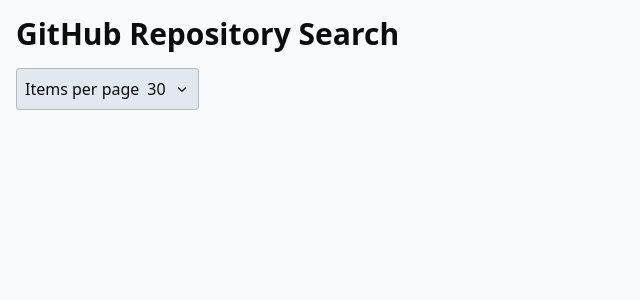
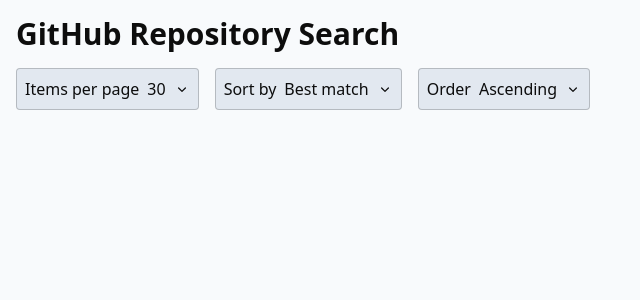
Before and after one commit to twiertzema/practice-repo-search, a React (Vite) app: page / in a window 1280 px wide. Shown: the top 300 px of the page, without its empty margins (0-640 px from the left). Built offline with nearby package versions, Linux system fonts and the light colour scheme.

Commit message:
Added the rest of the filters

```diff
--- a/src/App.tsx
+++ b/src/App.tsx
@@ -1,23 +1,36 @@
 import { useState } from "react";
 import DropdownFilter from "./components/DropdownFilter";
+import { ORDER_OPTIONS, PER_PAGE_OPTIONS, SORT_BY_OPTIONS } from "./constants";
 
 function App() {
-	const [count, setCount] = useState(30);
+  const [perPage, setPerPage] = useState({ label: "30", value: "30" });
+  const [sort, setSort] = useState({
+    label: "Best match",
+    value: "best-match",
+  });
+  const [order, setOrder] = useState({ label: "Ascending", value: "asc" });
 
   return (
     <main className="h-screen w-screen bg-slate-50 p-4 dark:bg-slate-900">
       <h1 className="mb-4 font-bold text-3xl">GitHub Repository Search</h1>
 
-			<div className="flex-row gap-2">
+      <div className="flex gap-4">
         <DropdownFilter
-					defaultValue={count}
+          defaultValue={perPage}
           label="Items per page"
-					options={[
-						{ label: "5", value: 5 },
-						{ label: "10", value: 10 },
-						{ label: "30", value: 30 },
-						{ label: "100", value: 100 },
-					]}
+          options={PER_PAGE_OPTIONS}
+        />
+
+        <DropdownFilter
+          defaultValue={sort}
+          label="Sort by"
+          options={SORT_BY_OPTIONS}
+        />
+
+        <DropdownFilter
+          defaultValue={order}
+          label="Order"
+          options={ORDER_OPTIONS}
         />
       </div>
     </main>
--- a/src/components/DropdownFilter/component.tsx
+++ b/src/components/DropdownFilter/component.tsx
@@ -2,11 +2,11 @@
 import { ChevronDownIcon } from "@heroicons/react/20/solid";
 import clsx from "clsx";
 import { type HTMLAttributes, useState } from "react";
+import type { DropdownOption } from "./types";
 
-type DropdownOption = { label: string; value: string | number };
-
-interface DropdownFilterProps extends HTMLAttributes<HTMLDivElement> {
-  defaultValue?: string | number;
+interface DropdownFilterProps
+  extends Omit<HTMLAttributes<HTMLDivElement>, "defaultValue"> {
+  defaultValue?: DropdownOption;
   label: string;
   options: DropdownOption[];
 }
@@ -17,7 +17,7 @@
   options,
   ...props
 }: DropdownFilterProps) {
-  const [value, setValue] = useState(defaultValue);
+  const [selectedOption, setSelectedOption] = useState(defaultValue);
 
   return (
     <div {...props}>
@@ -31,7 +31,7 @@
         >
           <span>{label}</span>
 
-          <span>{value}</span>
+          <span>{selectedOption?.label}</span>
 
           <ChevronDownIcon className="pointer-events-none size-4" />
         </MenuButton>
@@ -51,7 +51,7 @@
                 className={clsx(
                   "cursor-pointer p-2 hover:bg-slate-300 dark:hover:bg-slate-700",
                 )}
-                onClick={() => setValue(option.value)}
+                onClick={() => setSelectedOption(option)}
               >
                 {option.label}
               </p>
--- a/src/components/DropdownFilter/index.ts
+++ b/src/components/DropdownFilter/index.ts
@@ -1 +1,2 @@
 export { default } from "./component";
+export * from "./types";
--- /dev/null
+++ b/src/components/DropdownFilter/types.ts
@@ -0,0 +1,2 @@
+
+export type DropdownOption = { label: string; value: string | number };
--- /dev/null
+++ b/src/constants.ts
@@ -0,0 +1,19 @@
+import type { DropdownOption } from "./components/DropdownFilter";
+
+export const PER_PAGE_OPTIONS: DropdownOption[] = [
+  { label: "5", value: 5 },
+  { label: "10", value: 10 },
+  { label: "30", value: 30 },
+  { label: "100", value: 100 },
+];
+
+export const SORT_BY_OPTIONS: DropdownOption[] = [
+  { label: "Best match", value: "best-match" },
+  { label: "Stars", value: "stars" },
+  { label: "Most Updated", value: "updated" },
+];
+
+export const ORDER_OPTIONS: DropdownOption[] = [
+  { label: "Ascending", value: "asc" },
+  { label: "Descending", value: "desc" },
+];
```
Lines whose indentation alone changed are shown as unchanged.
